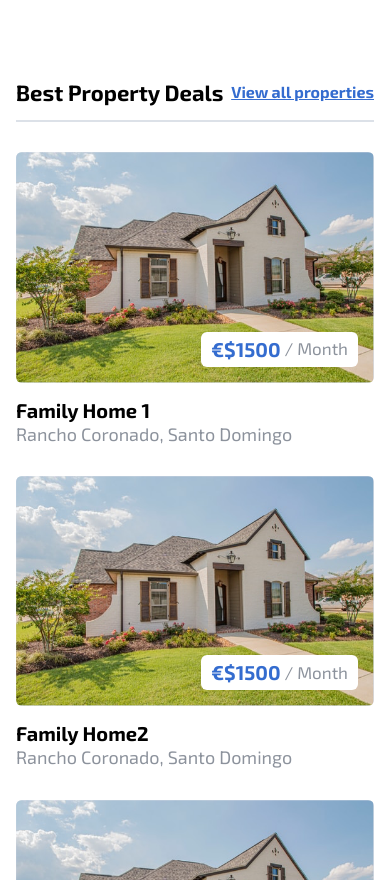
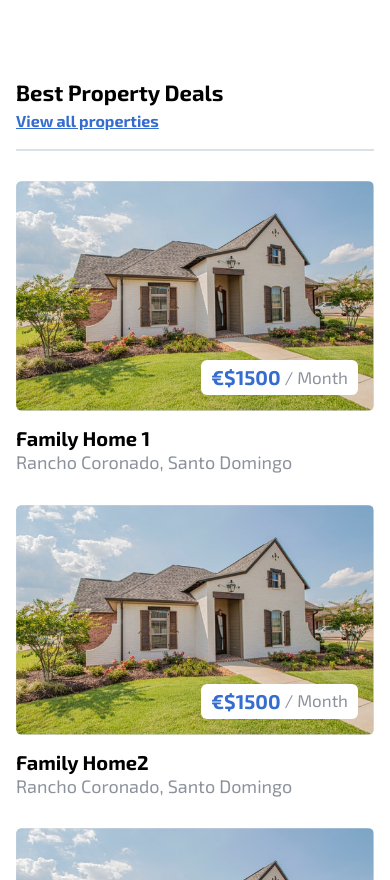
Before and after one commit to noyamirai/FED211-Cyberpunk-Real-Estate, a plain HTML site: page index.html in a window 390 px wide. Shown: the part 1214-2094 px from the top of the page. Drawn offline with Linux system fonts and the light colour scheme.

Commit message:
fixed: styles for mobile

```diff
--- a/styles/style.css
+++ b/styles/style.css
@@ -421,6 +421,18 @@ section + section {
     text-decoration: underline;
   }
 
+  /* override styles for specific breakpoint */
+  @media only screen and (max-width: 530px) {
+    .title-container {
+      flex-direction: column;
+      align-items: flex-start;
+    }
+
+    .title-container a {
+      margin-top: 6px;
+    }
+  }
+
 .about-night-city {
   display: flex;
   align-items: center;
```
